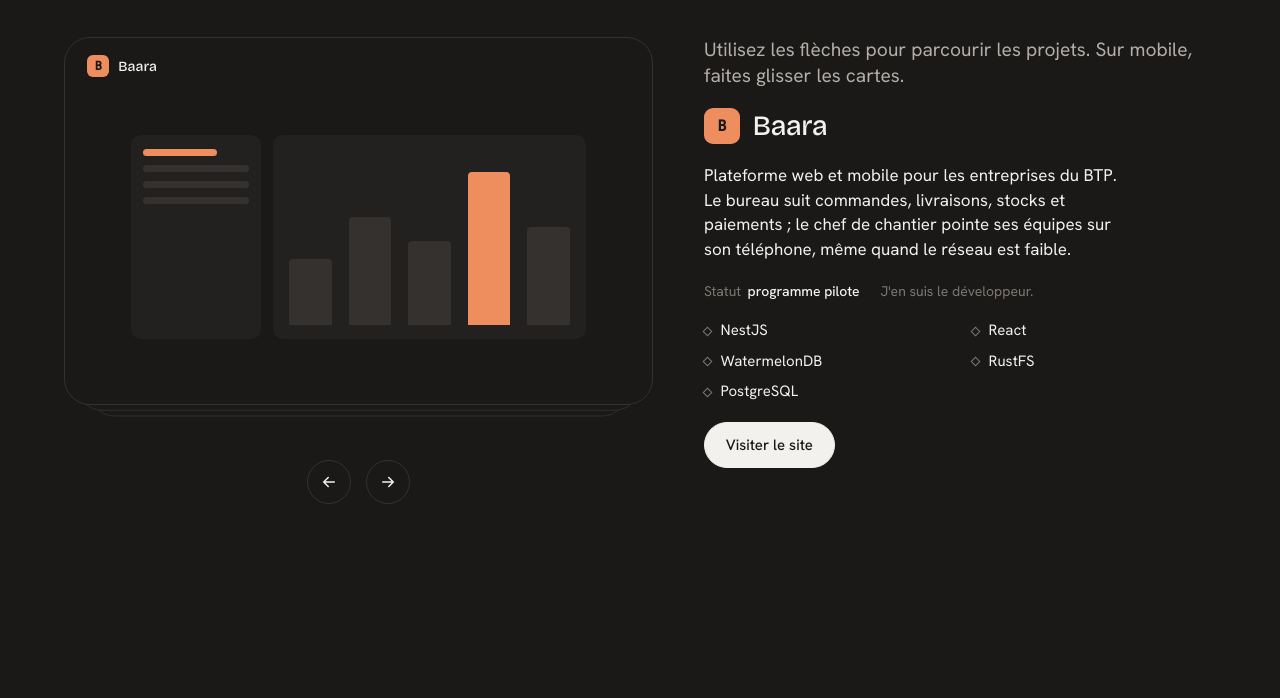
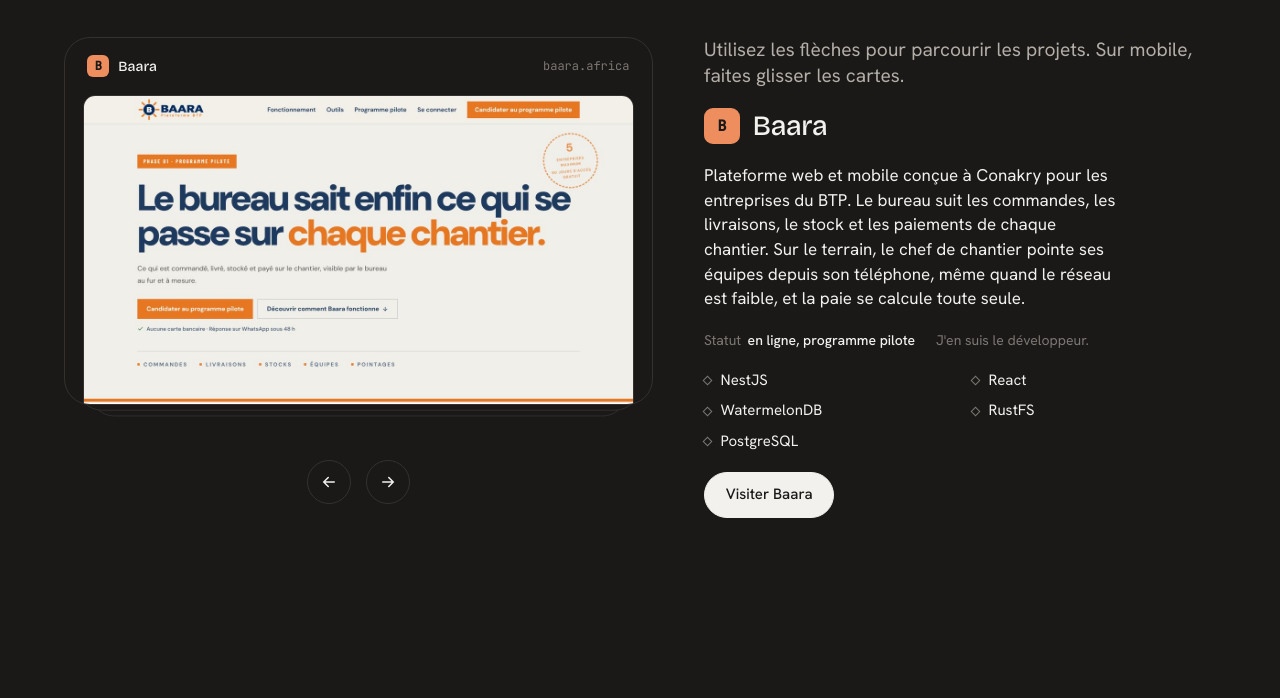
Before and after one commit to Ibrahima036/ibrahima036.github.io, a plain HTML site: page index.html in a window 1280 px wide. Shown: the part 878-1576 px from the top of the page. Drawn offline with nearby package versions, Linux system fonts and the light colour scheme.

Commit message:
Présente Baara avec son site en production
Description enrichie, lien vers baara.africa et capture de la page
d'accueil dans la carte du projet.

Co-Authored-By: Claude Opus 5.5 <noreply@anthropic.com>
Claude-Session: https://claude.ai/code/session_013ALt6JPLZJoRFZUVYaj7Pu

```diff
--- a/index.html
+++ b/index.html
@@ -196,6 +196,9 @@ section { padding-block: clamp(4rem, 3rem + 4vw, 7rem); }
 .p-card[data-pos="hidden"] { opacity: 0; transform: translateY(28px) scale(.91); pointer-events: none; }
 .p-card-top { display: flex; align-items: center; gap: .55rem; padding: 1.1rem 1.4rem; font: 500 14px var(--font-display); }
 .p-card-body { flex: 1; display: grid; place-items: center; padding: 0 1.4rem 1.6rem; min-height: 0; }
+.p-card-body.shot { padding: 0 1.1rem 1.1rem; place-items: stretch; }
+.p-card-body.shot img { width: 100%; height: 100%; object-fit: cover; object-position: top; border-radius: 12px; border: 1px solid var(--line); }
+.p-url { margin-left: auto; font: 400 12px var(--font-mono); color: var(--faint); }
 .p-mark { width: 22px; height: 22px; border-radius: 6px; display: grid; place-items: center; font: 600 12px var(--font-mono); color: var(--bg); background: var(--accent); }
 .stage-nav { display: flex; gap: .9rem; }
 
@@ -270,7 +273,8 @@ section { padding-block: clamp(4rem, 3rem + 4vw, 7rem); }
 .sub-block { margin-top: clamp(4rem, 8vw, 6rem); }
 .sub-block h2 { margin-bottom: 2rem; }
 .job { display: grid; grid-template-columns: 11rem minmax(0, 1fr) auto; gap: .5rem 2.5rem; padding-block: 1.8rem; border-bottom: 1px solid var(--line); }
-.job .org { font: 500 1.4rem/1.15 var(--font-display); color: var(--accent); }
+.job .org { font: 500 1.4rem/1.15 var(--font-display); color: var(--accent); text-decoration: none; align-self: start; }
+a.org:hover { text-decoration: underline; text-underline-offset: 4px; }
 .job .role { font-weight: 500; }
 .job .what { color: var(--muted); font-size: 16px; margin-top: .45rem; max-width: 56ch; }
 .job .what strong { color: var(--fg); font-weight: 500; }
@@ -488,13 +492,8 @@ kbd { font: 500 11.5px var(--font-mono); padding: .2rem .45rem; border-radius: 6
           <div class="stage" id="stage" aria-roledescription="carrousel" aria-label="Projets">
             <!-- Carte 1 : Baara -->
             <article class="p-card" data-pos="0">
-              <div class="p-card-top"><span class="p-mark">B</span>Baara</div>
-              <div class="p-card-body">
-                <div class="mini-dash" aria-hidden="true">
-                  <div class="side"><i></i><i></i><i></i><i></i></div>
-                  <div class="main"><b style="height:38%"></b><b style="height:62%"></b><b style="height:48%"></b><b style="height:88%"></b><b style="height:56%"></b></div>
-                </div>
-              </div>
+              <div class="p-card-top"><span class="p-mark">B</span>Baara<span class="p-url">baara.africa</span></div>
+              <div class="p-card-body shot"><img src="assets/baara.jpg" alt="Page d'accueil de Baara" loading="lazy"></div>
             </article>
             <!-- Carte 2 : SISEP -->
             <article class="p-card" data-pos="1">
@@ -610,7 +609,7 @@ kbd { font: 500 11.5px var(--font-mono); padding: .2rem .45rem; border-radius: 6
             <span class="when">aujourd'hui</span>
           </div>
           <div class="job">
-            <span class="org">Baara</span>
+            <a class="org" href="https://baara.africa/" target="_blank" rel="noopener">Baara</a>
             <div><p class="role">Développeur</p><p class="what">Plateforme web et application mobile pour le BTP : API NestJS, interface React, base PostgreSQL, synchronisation hors connexion avec WatermelonDB et stockage des fichiers sur RustFS.</p></div>
             <span class="when">aujourd'hui</span>
           </div>
@@ -853,10 +852,10 @@ kbd { font: 500 11.5px var(--font-mono); padding: .2rem .45rem; border-radius: 6
   var projects = [
     {
       mark: "B", name: "Baara", example: false,
-      desc: "Plateforme web et mobile pour les entreprises du BTP. Le bureau suit commandes, livraisons, stocks et paiements ; le chef de chantier pointe ses équipes sur son téléphone, même quand le réseau est faible.",
-      meta: [["Statut", "programme pilote"], ["", "J'en suis le développeur."]],
+      desc: "Plateforme web et mobile conçue à Conakry pour les entreprises du BTP. Le bureau suit les commandes, les livraisons, le stock et les paiements de chaque chantier. Sur le terrain, le chef de chantier pointe ses équipes depuis son téléphone, même quand le réseau est faible, et la paie se calcule toute seule.",
+      meta: [["Statut", "en ligne, programme pilote"], ["", "J'en suis le développeur."]],
       stack: ["NestJS", "React", "WatermelonDB", "RustFS", "PostgreSQL"],
-      links: [["Visiter le site", "https://staging.baara.africa/", false]]
+      links: [["Visiter Baara", "https://baara.africa/", false]]
     },
     {
       mark: "S", name: "SISEP", example: false,
```
Also changed, not shown: assets/baara.jpg (added).
